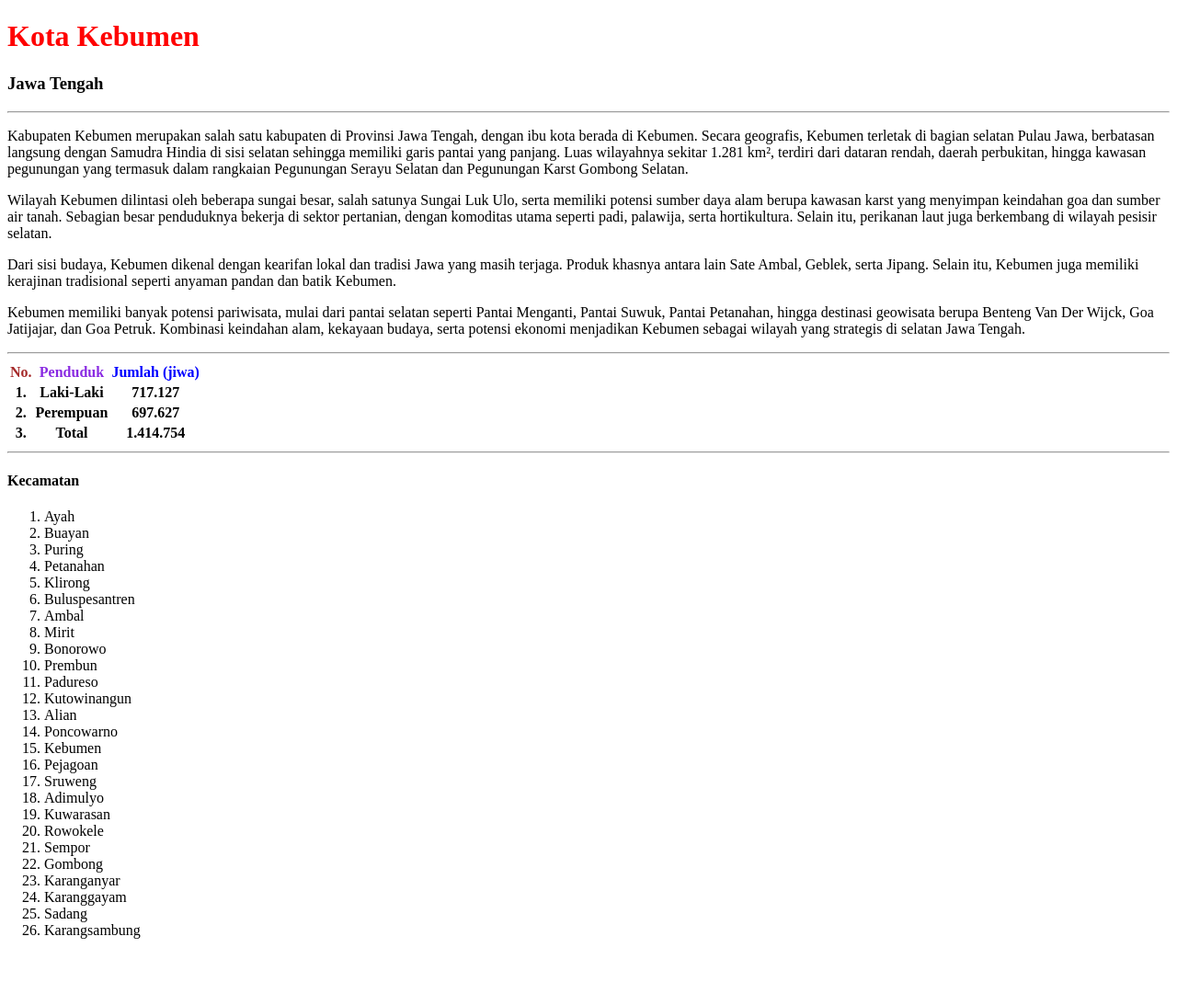
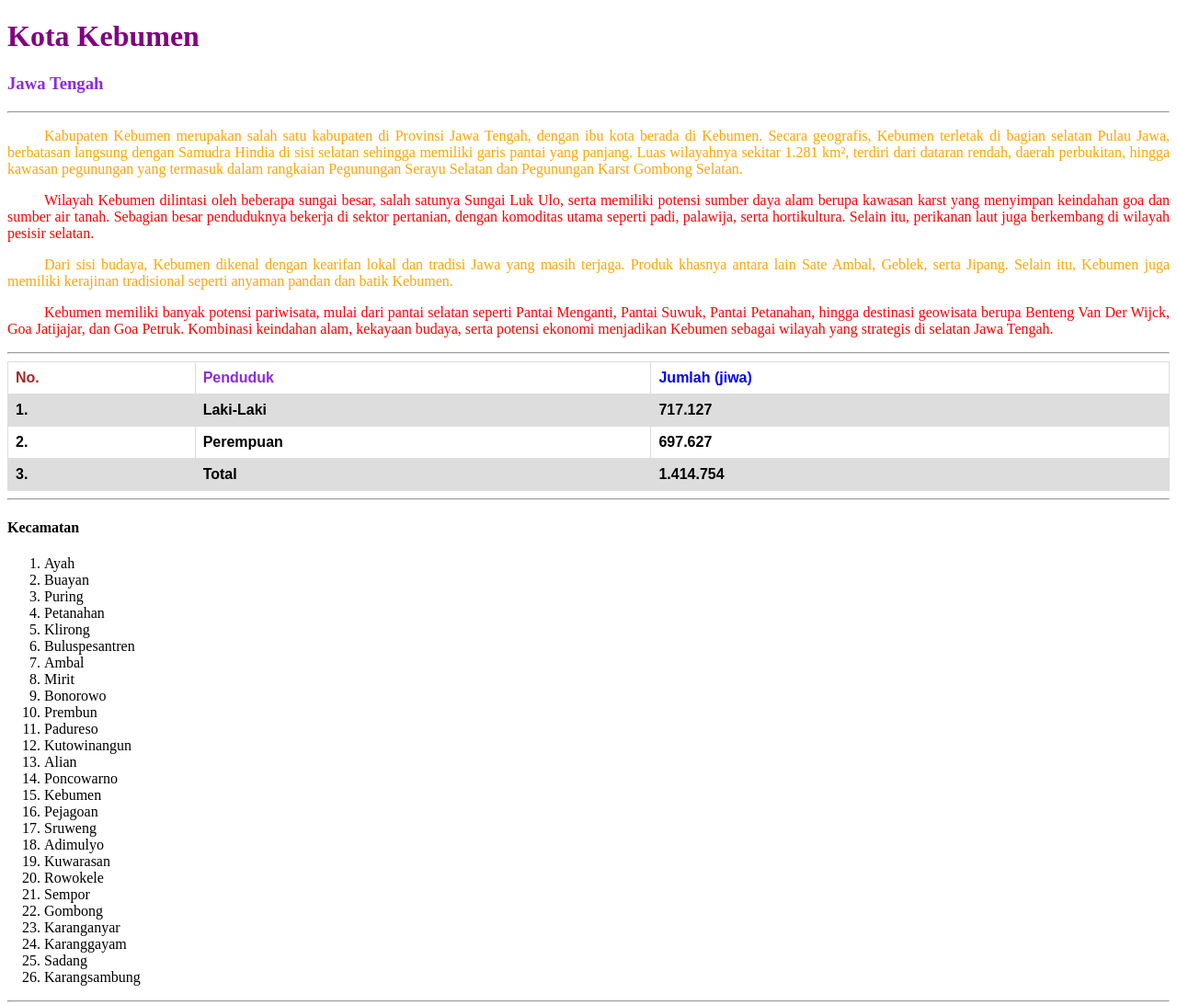
Before and after one commit to elanggadingpermana2006-png/pgweb2025-Acara1, a plain HTML site: page index.html in a window 1280 px wide. Shown: the top 1093 px of the page at 92% size. Before the commit the page ends 1037 px from the top, so only its background shows below. Drawn offline with Linux system fonts and the light colour scheme.

Commit message:
menambahkan style, tautan, gambar, dan video yt

```diff
--- /dev/null
+++ b/app.css
@@ -0,0 +1,34 @@
+        h1{color: purple}
+        h3{color: blueviolet}
+
+        #p1{text-align: justify;
+            text-indent: 30pt;
+            color: orange;}
+
+        .p1{text-align: justify;
+            text-indent: 30pt;
+            color: red;}
+
+        #p2{text-align: justify;
+            text-indent: 30pt;
+            color: orange;}
+
+        .p2{text-align: justify;
+            text-indent: 30pt;
+            color: red;}
+
+        table {
+        font-family: arial, sans-serif;
+        border-collapse: collapse;
+        width: 100%;
+        }
+
+        td, th {
+        border: 1px solid #dddddd;
+        text-align: left;
+        padding: 8px;
+        }
+
+        tr:nth-child(even) {
+        background-color: #dddddd;
+        }
--- a/index.html
+++ b/index.html
@@ -4,30 +4,36 @@
     <meta charset="UTF-8">
     <meta name="viewport" content="width=device-width, initial-scale=1.0">
     <title>Acara 1 | HTML CSS</title>
+    <!--Eksternal-->
+    <link rel="stylesheet" href="app.css">
+    <!--Internal-->
+    <style>
+
+    </style>
 </head>
 <body>
     <main>
         <!-- Judul -->
-        <h1 style="color: red;">Kota Kebumen</h1>
+        <h1>Kota Kebumen</h1>
         <!-- Sub Judul -->
         <h3>Jawa Tengah</h3>
         <hr>
         <!-- Deskripsi -->
-        <p>Kabupaten Kebumen merupakan salah satu kabupaten di Provinsi Jawa Tengah,
+        <p id="p1">Kabupaten Kebumen merupakan salah satu kabupaten di Provinsi Jawa Tengah,
             dengan ibu kota berada di Kebumen. Secara geografis, Kebumen terletak di bagian
             selatan Pulau Jawa, berbatasan langsung dengan Samudra Hindia di sisi selatan sehingga
             memiliki garis pantai yang panjang. Luas wilayahnya sekitar 1.281 km², terdiri dari dataran
             rendah, daerah perbukitan, hingga kawasan pegunungan yang termasuk dalam rangkaian
             Pegunungan Serayu Selatan dan Pegunungan Karst Gombong Selatan.</p>
-        <p>Wilayah Kebumen dilintasi oleh beberapa sungai besar, salah satunya Sungai Luk Ulo,
+        <p class="p1">Wilayah Kebumen dilintasi oleh beberapa sungai besar, salah satunya Sungai Luk Ulo,
             serta memiliki potensi sumber daya alam berupa kawasan karst yang menyimpan keindahan
             goa dan sumber air tanah. Sebagian besar penduduknya bekerja di sektor pertanian,
             dengan komoditas utama seperti padi, palawija, serta hortikultura. Selain itu,
             perikanan laut juga berkembang di wilayah pesisir selatan.</p>
-        <p>Dari sisi budaya, Kebumen dikenal dengan kearifan lokal dan tradisi Jawa yang masih terjaga.
+        <p id="p2">Dari sisi budaya, Kebumen dikenal dengan kearifan lokal dan tradisi Jawa yang masih terjaga.
             Produk khasnya antara lain Sate Ambal, Geblek, serta Jipang. Selain itu, Kebumen juga
             memiliki kerajinan tradisional seperti anyaman pandan dan batik Kebumen.</p>
-        <p>Kebumen memiliki banyak potensi pariwisata, mulai dari pantai selatan seperti Pantai Menganti,
+        <p class="p2">Kebumen memiliki banyak potensi pariwisata, mulai dari pantai selatan seperti Pantai Menganti,
             Pantai Suwuk, Pantai Petanahan, hingga destinasi geowisata berupa Benteng Van Der Wijck,
             Goa Jatijajar, dan Goa Petruk. Kombinasi keindahan alam, kekayaan budaya, serta potensi ekonomi
             menjadikan Kebumen sebagai wilayah yang strategis di selatan Jawa Tengah.</p>
@@ -86,6 +92,18 @@
             <li>Sadang</li>
             <li>Karangsambung</li>
         </ol>
+        <!--Link-->
+        <hr>
+        <a href="https://www.kebumenkab.go.id/" target="_blank" rel="noopener noreferrer" title="Klik Untuk Membuka Website">Website Pemkot Kebumen</a>
+        <!--Image-->
+        <hr>
+        <img src="650------Kapal Mendoan.jpg" alt="" title="Kapal Mendoan">
+        <!--Iframe-->
+        <hr>
+        <iframe width="560" height="315" src="https://www.youtube.com/embed/ds96CUFEDtY?si=U42N7iLSD1pICRmu"
+        title="YouTube video player" frameborder="0"
+        allow="accelerometer; autoplay; clipboard-write; encrypted-media; gyroscope; picture-in-picture;
+        web-share" referrerpolicy="strict-origin-when-cross-origin" allowfullscreen></iframe>
     </main>
 </body>
 </html>
```
Also changed, not shown: 650------Kapal Mendoan.jpg (added), Obyek_Wisata_Waduk_Sempor_Di_Lihat_Dari_Atas.jpg (added).
